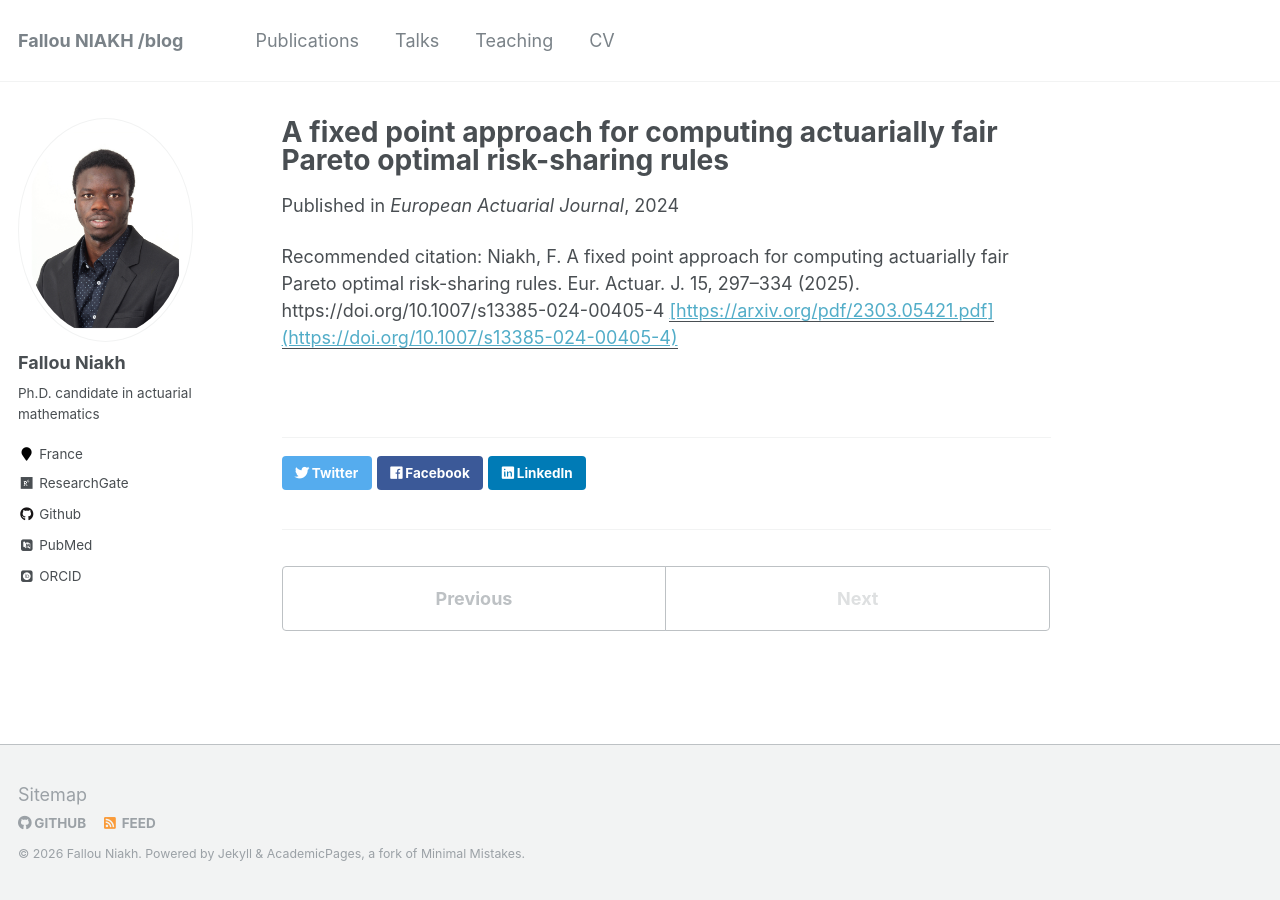
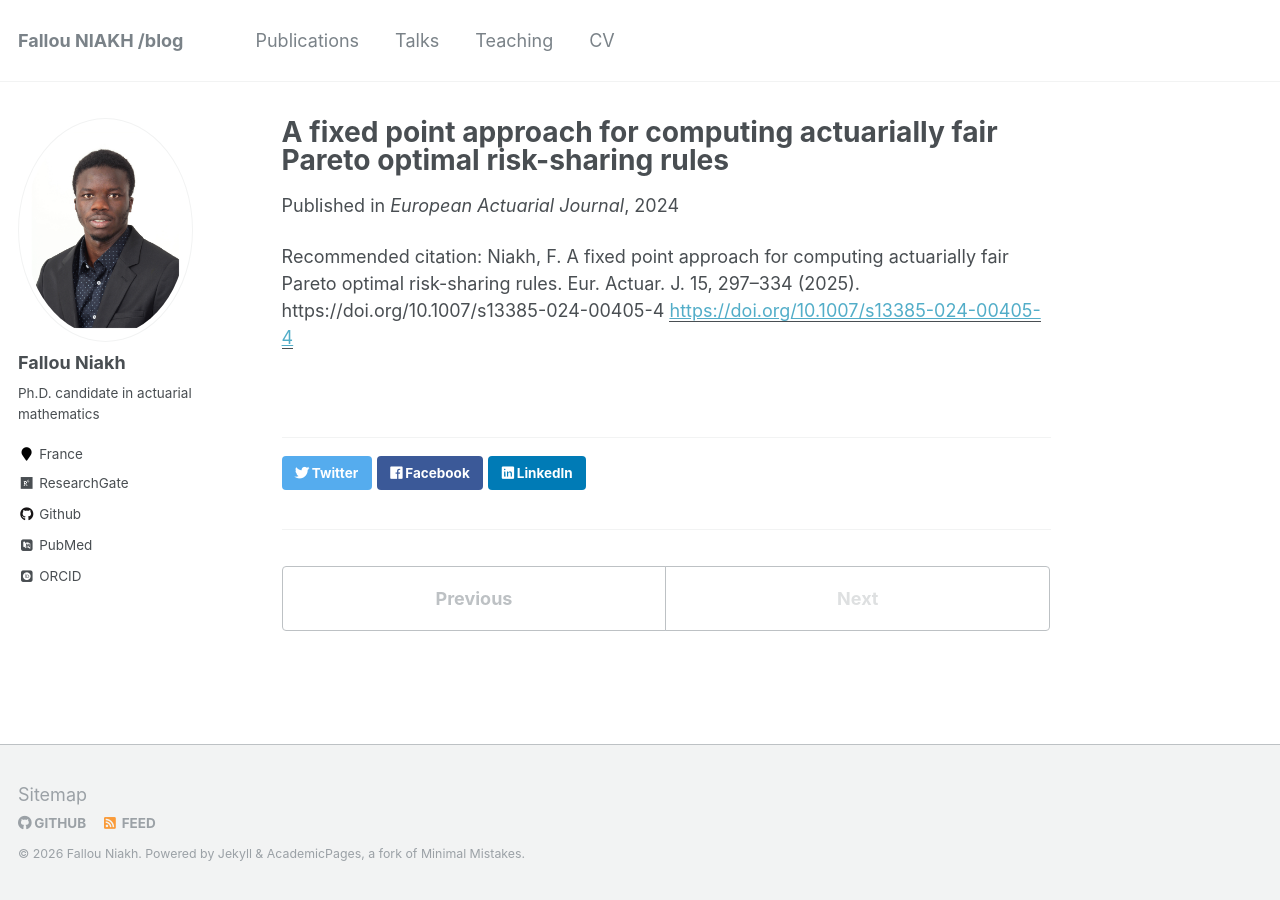
Before and after one commit to FNIAKH/fniakh.github.io, a Jekyll site: the page built from _publications/2010-10-01-paper-title-number-2.md, in a window 1280 px wide. Built offline with Jekyll 4.4.1, drawn with Linux system fonts in a browser that asks for light colours; some web fonts are replaced; part of the change alters nothing that is shown.

Commit message:
Update 2010-10-01-paper-title-number-2.md

```diff
--- a/_publications/2010-10-01-paper-title-number-2.md
+++ b/_publications/2010-10-01-paper-title-number-2.md
@@ -6,6 +6,6 @@ permalink: /publication/2010-10-01-paper-title-number-2
 excerpt: ''
 date: 2024-11-11
 venue: 'European Actuarial Journal'
-paperurl: '[https://arxiv.org/pdf/2303.05421.pdf](https://doi.org/10.1007/s13385-024-00405-4)'
+paperurl: 'https://doi.org/10.1007/s13385-024-00405-4'
 citation: 'Niakh, F. A fixed point approach for computing actuarially fair Pareto optimal risk-sharing rules. Eur. Actuar. J. 15, 297–334 (2025). https://doi.org/10.1007/s13385-024-00405-4'
 ---
```
